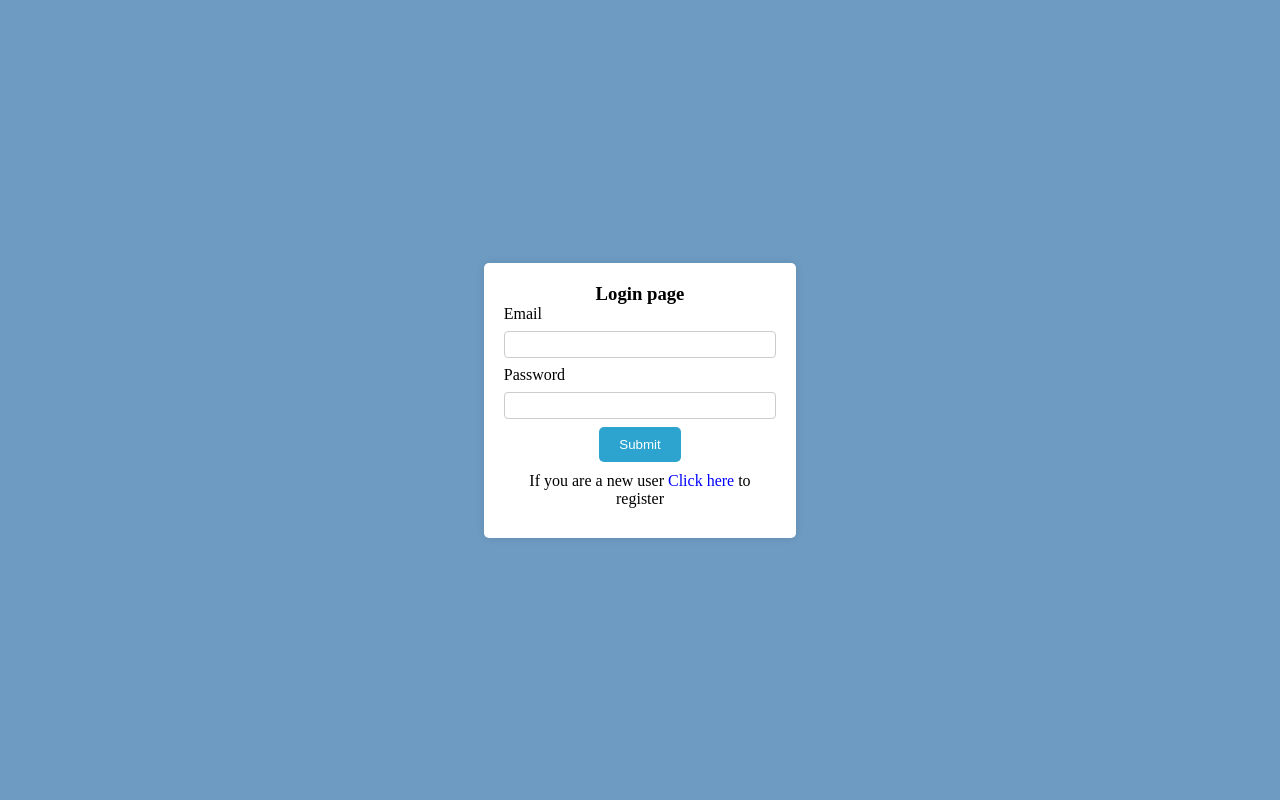
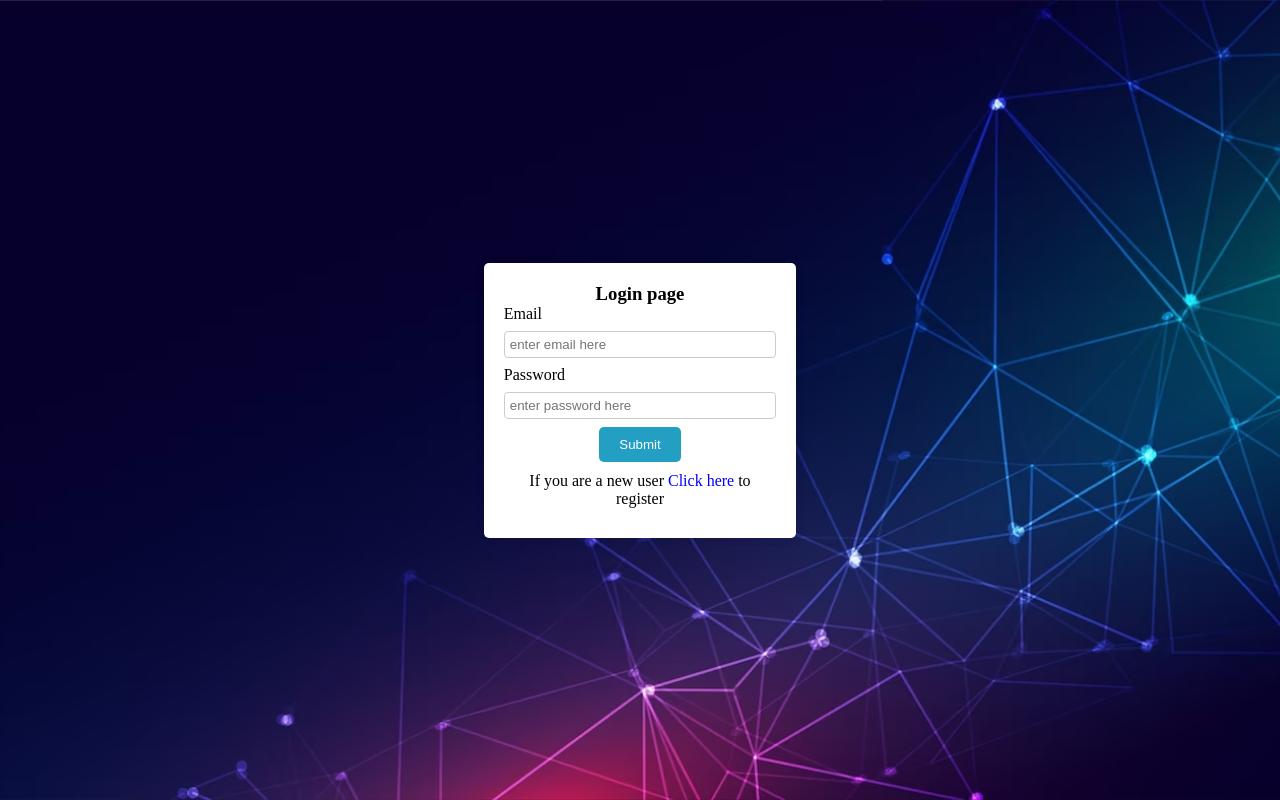
Before and after one commit to NikunjPatel-10/Dashboard_Challenge, a React (Vite) app in the folder crud-opreation/: page /login in a window 1280 px wide. Built offline with nearby package versions, Linux system fonts and the light colour scheme; no server answers; the HTML template or start-up script is replaced by a standard one.

Commit message:
feat: ui of login and registration page

```diff
--- a/crud-opreation/src/App.jsx
+++ b/crud-opreation/src/App.jsx
@@ -16,8 +16,8 @@ import ProtectedRoutes from "./components/ProtectedRoutes";
 function App() {
   const path = useLocation();
   const hideHeaderRoutes = ["/login", "/registration"];
-  const hideHeader = hideHeaderRoutes.includes(path.pathname.toLowerCase());
-  console.log(path.pathname.toLowerCase());
+  const hideHeader = hideHeaderRoutes.includes(path.pathname);
+  console.log(path.pathname);
 
   return (
     <div className="main-wrapper">
--- a/crud-opreation/src/components/CompanyForm/CompanyForm.jsx
+++ b/crud-opreation/src/components/CompanyForm/CompanyForm.jsx
@@ -60,6 +60,9 @@ function CompanyForm() {
   const handleSubmit = (e) => {
     e.preventDefault();
 
+    validationSchema
+      .validate(formData, { abortEarly: false })
+      .then(() => {
         if (id) {
           updateCompanyList(formData, id);
         } else {
@@ -67,6 +70,14 @@ function CompanyForm() {
         }
         console.log(formData);
         navigate("../home");
+      })
+      .catch((validationErrors) => {
+        const errors = {};
+        validationErrors.inner.forEach((error) => {
+          errors[error.path] = error.message;
+        });
+        setFormErrors(errors);
+      });
   };
 
   const btnText = id ? "Update" : "Submit";
@@ -84,7 +95,7 @@ function CompanyForm() {
             value={name}
             onChange={(e) => setFormData({ ...formData, name: e.target.value })}
           />
-          {formErrors.name ? <div>{formErrors.name}</div> : null}
+          {formErrors.name && <div>{formErrors.name}</div>}
         </div>
         <div>
           <label htmlFor="email" className="form-label">
@@ -99,7 +110,7 @@ function CompanyForm() {
               setFormData({ ...formData, email: e.target.value })
             }
           />
-          {formErrors.email ? <div>{formErrors.email}</div> : null}
+          {formErrors.email && <div>{formErrors.email}</div>}
         </div>
         <div>
           <label htmlFor="phone" className="form-label">
@@ -114,7 +125,7 @@ function CompanyForm() {
               setFormData({ ...formData, description: e.target.value })
             }
           />
-          {formErrors.description ? <div>{formErrors.description}</div> : null}
+          {formErrors.description && <div>{formErrors.description}</div>}
         </div>
 
         <div>
@@ -130,7 +141,7 @@ function CompanyForm() {
               setFormData({ ...formData, address: e.target.value })
             }
           />
-          {formErrors.address ? <div>{formErrors.address}</div> : null}
+          {formErrors.address && <div>{formErrors.address}</div>}
         </div>
         <div className="btn-wrapper">
           <button type="submit">{btnText}</button>
--- a/crud-opreation/src/pages/Login/Login.css
+++ b/crud-opreation/src/pages/Login/Login.css
@@ -1,15 +1,33 @@
+.background-wrapper {
+    height: 100%;
+    background: url(./../../assets/Images/background.jpg);
+    background-repeat: no-repeat;
+    background-position: center;
+    background-size: cover;
+
+}
+
+
+
 .login-wrapper {
     height: 100%;
     display: flex;
     justify-content: center;
     align-items: center;
     padding: 15px;
-    background-color: #6e9bc2;
+    /* background-color: #6e9bc2; */
+
 }
 
-.form-size {
+.loginform-size {
     width: 25%;
     background-color: white;
+}
+
+@media(max-width:992px) {
+    .loginform-size {
+        width: auto;
+    }
 }
 
 .heading-text {
@@ -18,7 +36,7 @@
 
 }
 
-.error {
+.error-message {
     color: red;
 }
 
@@ -28,6 +46,7 @@
     /* width: 100%;/ */
     border: 1px solid #ccc;
     margin: 8px 0;
+    outline: none;
 }
 
 .btn-wrapper button {
--- a/crud-opreation/src/pages/Login/Login.jsx
+++ b/crud-opreation/src/pages/Login/Login.jsx
@@ -11,6 +11,9 @@ const Login = () => {
     password: "",
   };
 
+  /**
+   * validate using yup
+   */
   const validationSchema = Yup.object().shape({
     email: Yup.string().email("Invalid email").required("Email is required"),
     password: Yup.string().required("Password is required"),
@@ -21,6 +24,10 @@ const Login = () => {
     getRegistrationDetails();
   }, []);
 
+  /**
+   * get the registration data of the all users
+   * @returns
+   */
   const getRegistrationDetails = async () => {
     const response = await getRegisterData();
     console.log(response);
@@ -42,6 +49,10 @@ const Login = () => {
 
   const navigate = useNavigate();
 
+  /**
+   * get the register data and match with email and password
+   * @param {*} values
+   */
   const handleSubmit = (values) => {
     let auth = registerData.find(
       (data) => data.email === values.email && data.password === values.password
@@ -56,13 +67,14 @@ const Login = () => {
   };
 
   return (
+    <div className="background-wrapper">
       <div className="login-wrapper">
         <Formik
           initialValues={initialValues}
           validationSchema={validationSchema}
           onSubmit={handleSubmit}
         >
-        <Form className="form-size">
+          <Form className="loginform-size">
             <div className="heading-text">
               <h3>Login page</h3>
             </div>
@@ -73,8 +85,13 @@ const Login = () => {
                 id="email"
                 name="email"
                 className="form-Control"
+                placeholder="enter email here"
               />
-            <ErrorMessage name="email" className="error" />
+              <ErrorMessage
+                name="email"
+                component="div"
+                className="error-message"
+              />
             </div>
             <div className="">
               <label htmlFor="password">Password</label>
@@ -83,8 +100,13 @@ const Login = () => {
                 id="password"
                 name="password"
                 className="form-Control"
+                placeholder="enter password here"
               />
-            <ErrorMessage name="password" className="error" />
+              <ErrorMessage
+                name="password"
+                component="div"
+                className="error-message"
+              />
             </div>
             <div className="btn-wrapper">
               <button type="submit">Submit</button>
@@ -101,6 +123,7 @@ const Login = () => {
           </Form>
         </Formik>
       </div>
+    </div>
   );
 };
 
--- a/crud-opreation/src/pages/Registration/Registration.css
+++ b/crud-opreation/src/pages/Registration/Registration.css
@@ -1,14 +1,30 @@
+.background-wrapper {
+    height: 100%;
+    background: url(./../../assets/Images/background.jpg);
+    background-repeat: no-repeat;
+    background-position: center;
+    background-size: cover;
+
+}
+
 .registration-form {
     height: 100%;
     display: flex;
     justify-content: center;
     align-items: center;
-    background-color: #6e9bc2;
+    /* background-color: #6e9bc2; */
 }
 
 .form-size {
     width: 30%;
     background-color: white;
+    margin: 10px;
+}
+
+@media(max-width:992px) {
+    .form-size {
+        width: auto;
+    }
 }
 
 .form-Control {
@@ -17,7 +33,13 @@
     width: 100%;
     border: 1px solid #ccc;
     margin: 8px 0;
+    outline: none;
 }
+
+.error-message {
+    color: red;
+}
+
 
 .btn-wrapper button {
     padding: 10px 20px;
--- a/crud-opreation/src/pages/Registration/Registration.jsx
+++ b/crud-opreation/src/pages/Registration/Registration.jsx
@@ -15,6 +15,9 @@ const Registration = () => {
     password: "",
   };
 
+  /**
+   * validate the field
+   */
   const validationSchema = Yup.object().shape({
     firstName: Yup.string().required("First Name is required"),
     lastName: Yup.string().required("Last Name is required"),
@@ -24,16 +27,17 @@ const Registration = () => {
       .required("Password is required"),
   });
 
-  const handleSubmit = (values, { setSubmitting }) => {
-    setTimeout(() => {
-      alert(JSON.stringify(values, null, 2));
-      setSubmitting(false);
-    }, 400);
+  /**
+   * post data into database
+   * @param {*} values
+   */
+  const handleSubmit = (values) => {
     postRegisterData(values);
     naviagte("../login");
   };
 
   return (
+    <div className="background-wrapper">
       <div className="registration-form">
         <Formik
           initialValues={initialValues}
@@ -51,8 +55,13 @@ const Registration = () => {
                 id="firstName"
                 name="firstName"
                 className="form-Control"
+                placeholder="enter firstname"
               />
-            <ErrorMessage name="firstName" component="div" />
+              <ErrorMessage
+                name="firstName"
+                component="div"
+                className="error-message"
+              />
             </div>
             <div>
               <label htmlFor="lastName">Last Name</label>
@@ -61,8 +70,13 @@ const Registration = () => {
                 id="lastName"
                 name="lastName"
                 className="form-Control"
+                placeholder="enter lastname"
               />
-            <ErrorMessage name="lastName" component="div" />
+              <ErrorMessage
+                name="lastName"
+                component="div"
+                className="error-message"
+              />
             </div>
             <div>
               <label htmlFor="email">Email</label>
@@ -71,8 +85,13 @@ const Registration = () => {
                 id="email"
                 name="email"
                 className="form-Control"
+                placeholder="enter email"
               />
-            <ErrorMessage name="email" component="div" />
+              <ErrorMessage
+                name="email"
+                component="div"
+                className="error-message"
+              />
             </div>
             <div>
               <label htmlFor="password">Password</label>
@@ -81,15 +100,20 @@ const Registration = () => {
                 id="password"
                 name="password"
                 className="form-Control"
+                placeholder="enter password"
               />
-            <ErrorMessage name="password" component="div" />
+              <ErrorMessage
+                name="password"
+                component="div"
+                className="error-message"
+              />
             </div>
             <div className="btn-wrapper">
               <button type="submit">Register</button>
             </div>
             <div className="detail-text">
               <p>
-              Already user then
+                Already user then{" "}
                 <Link to="../login" className="main-text">
                   Click here
                 </Link>{" "}
@@ -99,6 +123,7 @@ const Registration = () => {
           </Form>
         </Formik>
       </div>
+    </div>
   );
 };
 
--- a/crud-opreation/src/services/apiService.jsx
+++ b/crud-opreation/src/services/apiService.jsx
@@ -1,6 +1,5 @@
 import axios from "axios";
 import { BaseUrl } from "./../../environment";
-import Registration from "../pages/Registration/Registration";
 
 export const postData = async (data) => {
   await axios.post(BaseUrl + "company.json", { ...data }).then((res) => {
```
Also changed, not shown: crud-opreation/src/components/CompanyList/CompanyList.jsx (+0 -7 lines), crud-opreation/src/assets/Images/background.jpg (added). Lines whose indentation alone changed are shown as unchanged.
